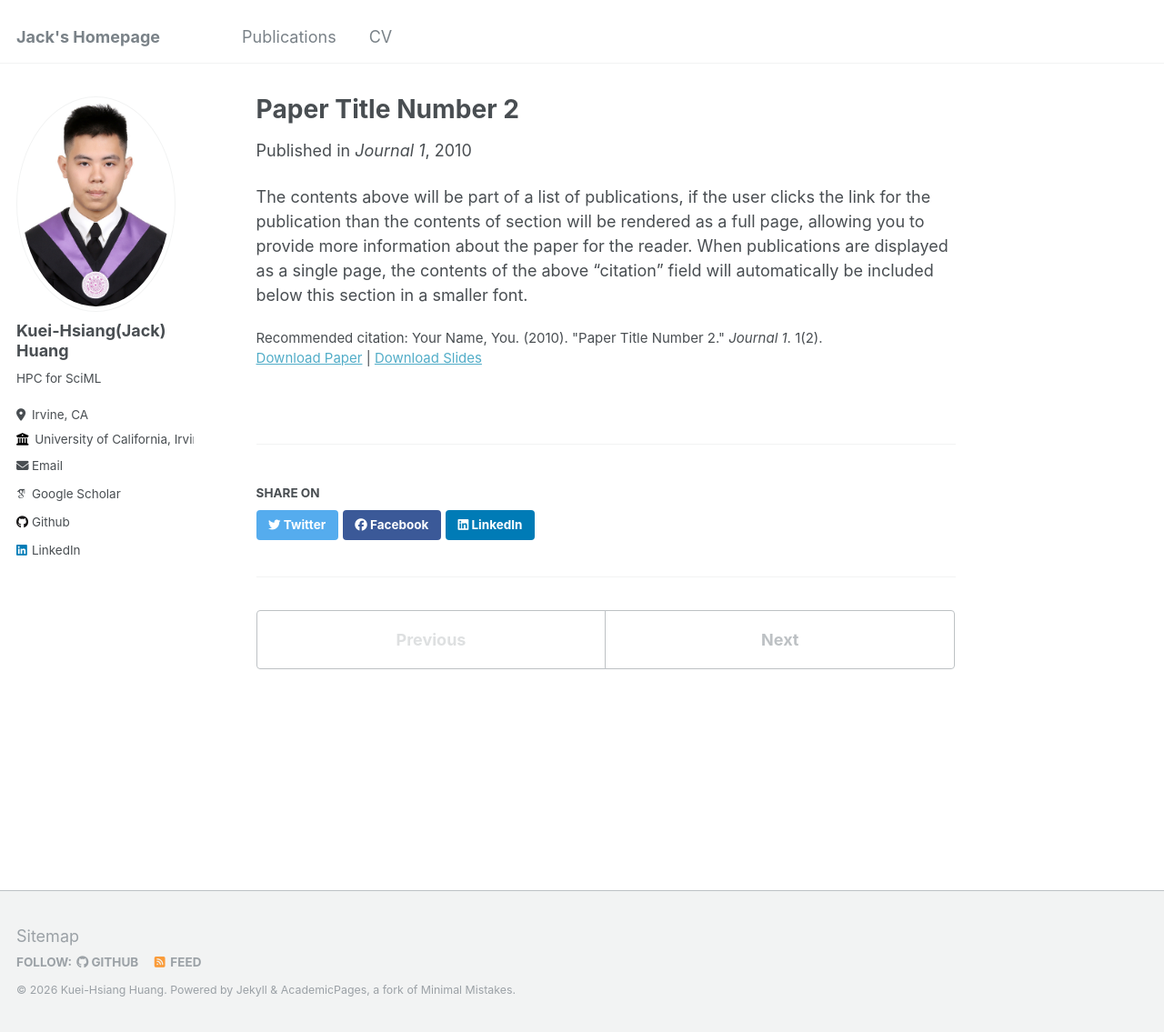
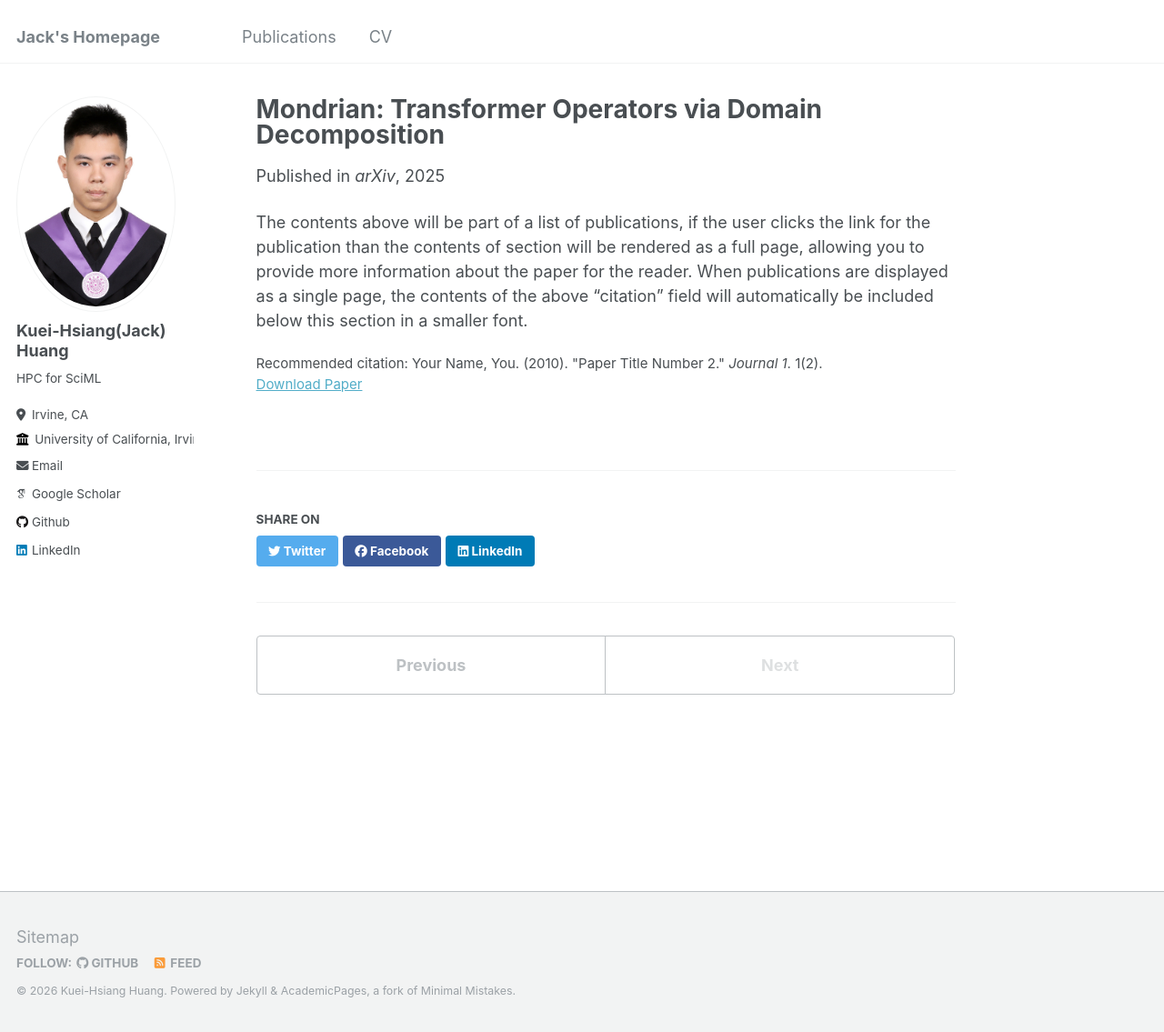
Before and after one commit to JackHuang32/JackHuang32.github.io, a Jekyll site: the page built from _publications/2010-10-01-paper-title-number-2.md, in a window 1280 px wide and 1135 px high. Shown: the whole window at 91% size. Built offline with Jekyll 4.4.1, drawn with Linux system fonts in a browser that asks for light colours; some web fonts are replaced.

Commit message:
update2ndpaper

```diff
--- a/_publications/2010-10-01-paper-title-number-2.md
+++ b/_publications/2010-10-01-paper-title-number-2.md
@@ -1,12 +1,12 @@
 ---
-title: "Paper Title Number 2"
+title: "Mondrian: Transformer Operators via Domain Decomposition"
 collection: publications
 permalink: /publication/2010-10-01-paper-title-number-2
 excerpt: 'This paper is about the number 2. The number 3 is left for future work.'
-date: 2010-10-01
-venue: 'Journal 1'
-slidesurl: 'http://academicpages.github.io/files/slides2.pdf'
-paperurl: 'http://academicpages.github.io/files/paper2.pdf'
+date: 2025-06-09
+venue: 'arXiv'
+authors: 'Arthur Feeney, Kuei-Hsiang Huang, Aparna Chandramowlishwaran'
+paperurl: 'https://arxiv.org/abs/2506.08226'
 citation: 'Your Name, You. (2010). &quot;Paper Title Number 2.&quot; <i>Journal 1</i>. 1(2).'
 ---
 
```
